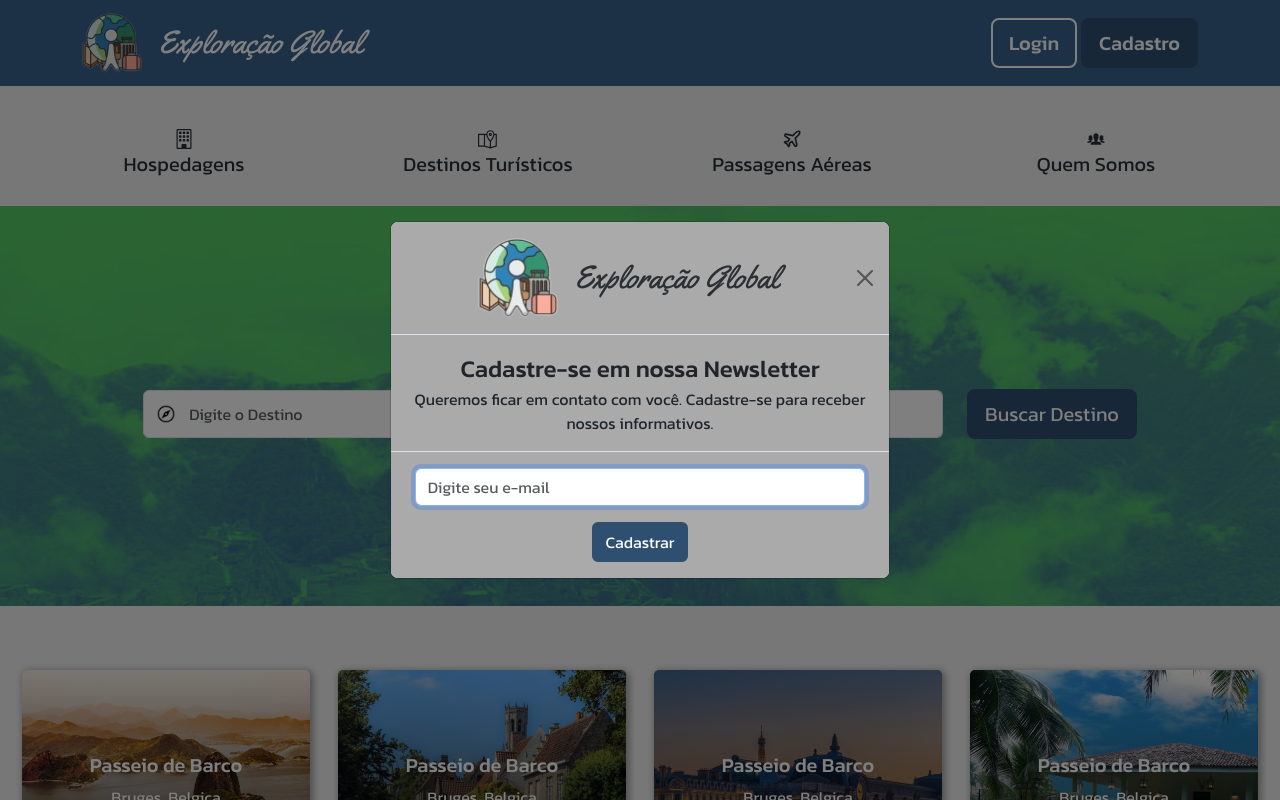
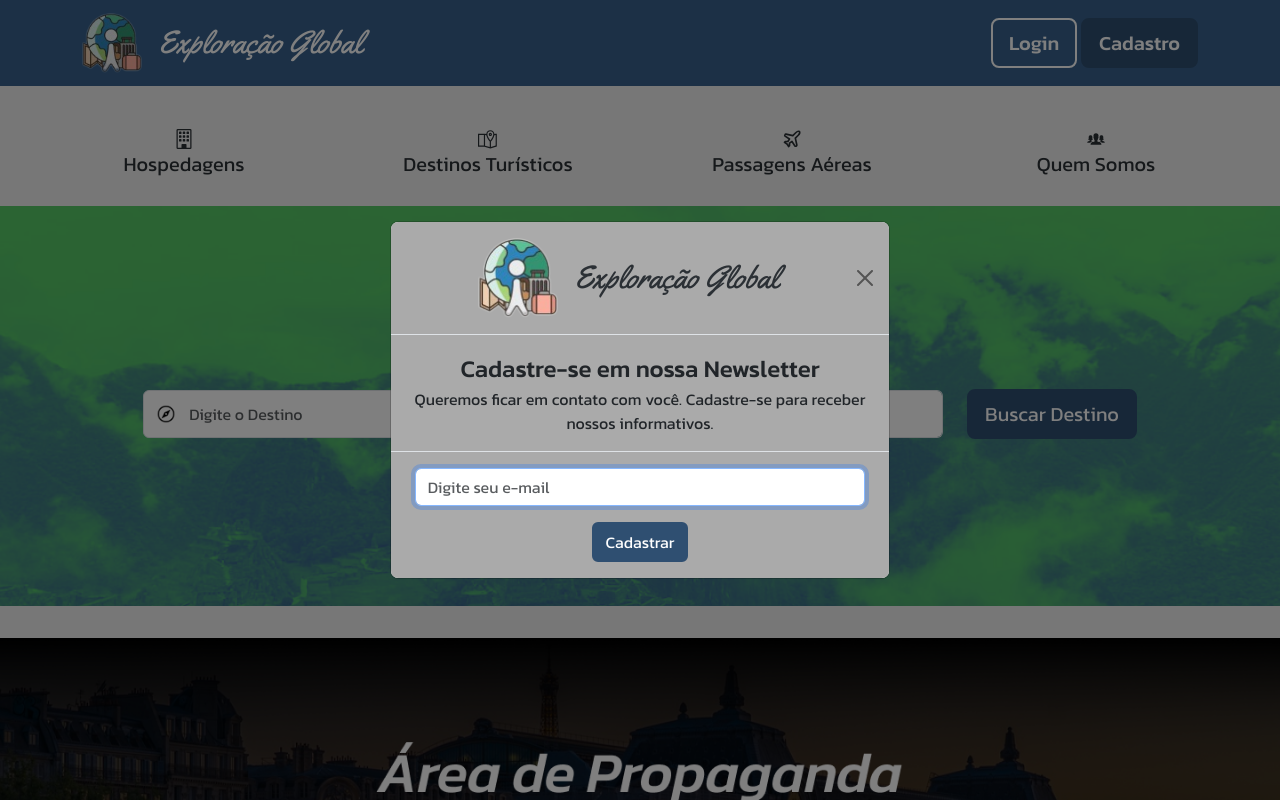
Before and after one commit to EversonVieiradeLima/Exploracao-Global, a React (Create React App) app: page / in a window 1280 px wide. Shown: the top 800 px of the page. Built offline with nearby package versions, Linux system fonts and the light colour scheme.

Commit message:
Área de propaganda

```diff
--- a/src/Pages/Home/index.jsx
+++ b/src/Pages/Home/index.jsx
@@ -10,7 +10,7 @@ import Footer from "../../Components/Footer/Footer";
 import "./style.css";
 import { IoIosArrowUp } from "react-icons/io";
 
-// import propaganda from "../../Images/Banner/propaganda.png";
+import propaganda from "../../Images/Banner/propaganda.png";
 
 export default function Home() {
   const [showButton, setShowButton] = useState(false);
@@ -49,9 +49,9 @@ export default function Home() {
       <main>
         <NavbarButtons />
         <Formulario />
-        {/* <div className="boxPropaganda">
+        <div className="boxPropaganda">
           <img src={propaganda} alt="propaganda" />
-        </div> */}
+        </div>
         <Cards />
         <div className={`back-to-top ${showButton ? "show" : ""}`}>
           <Button
```
